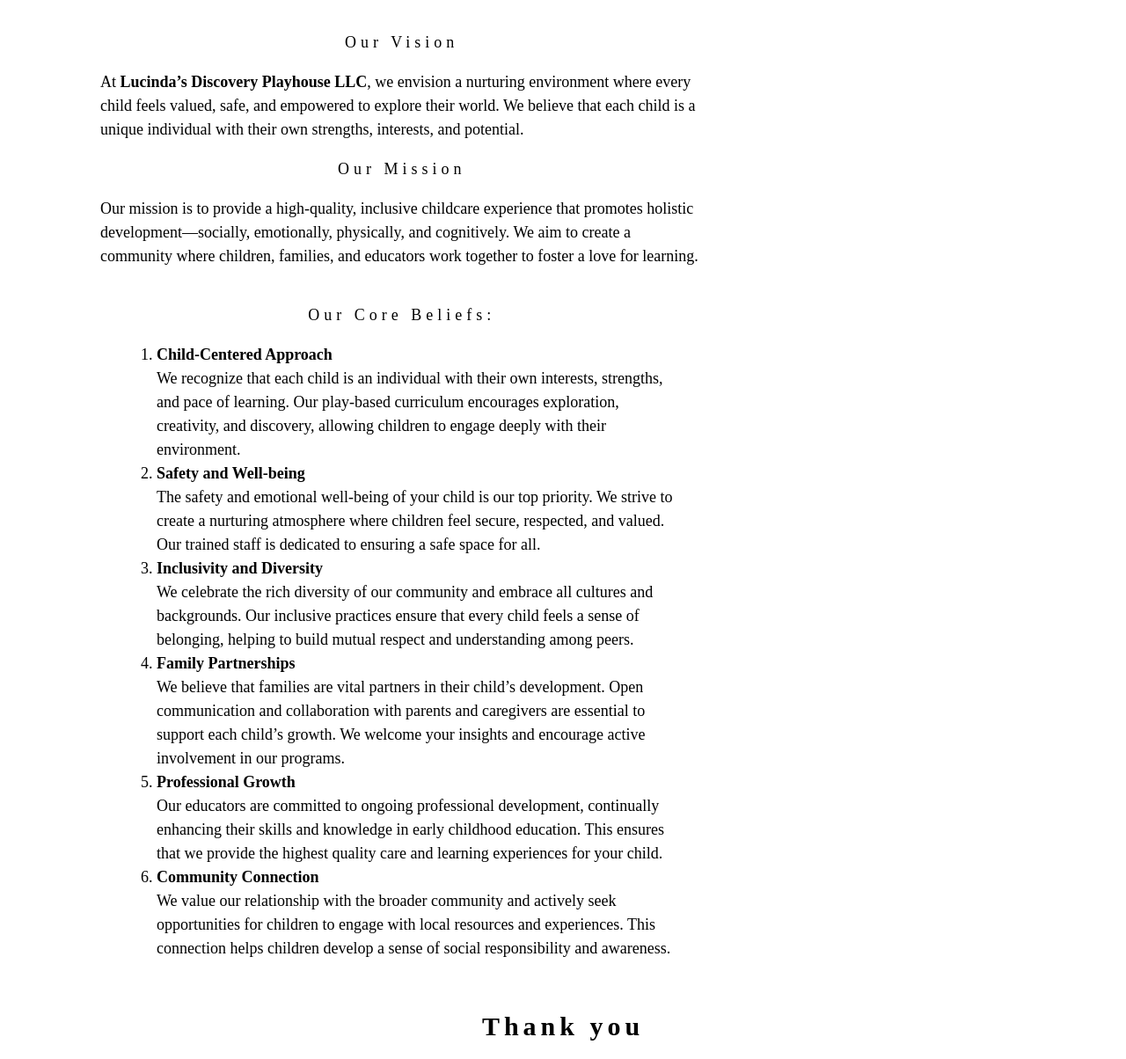
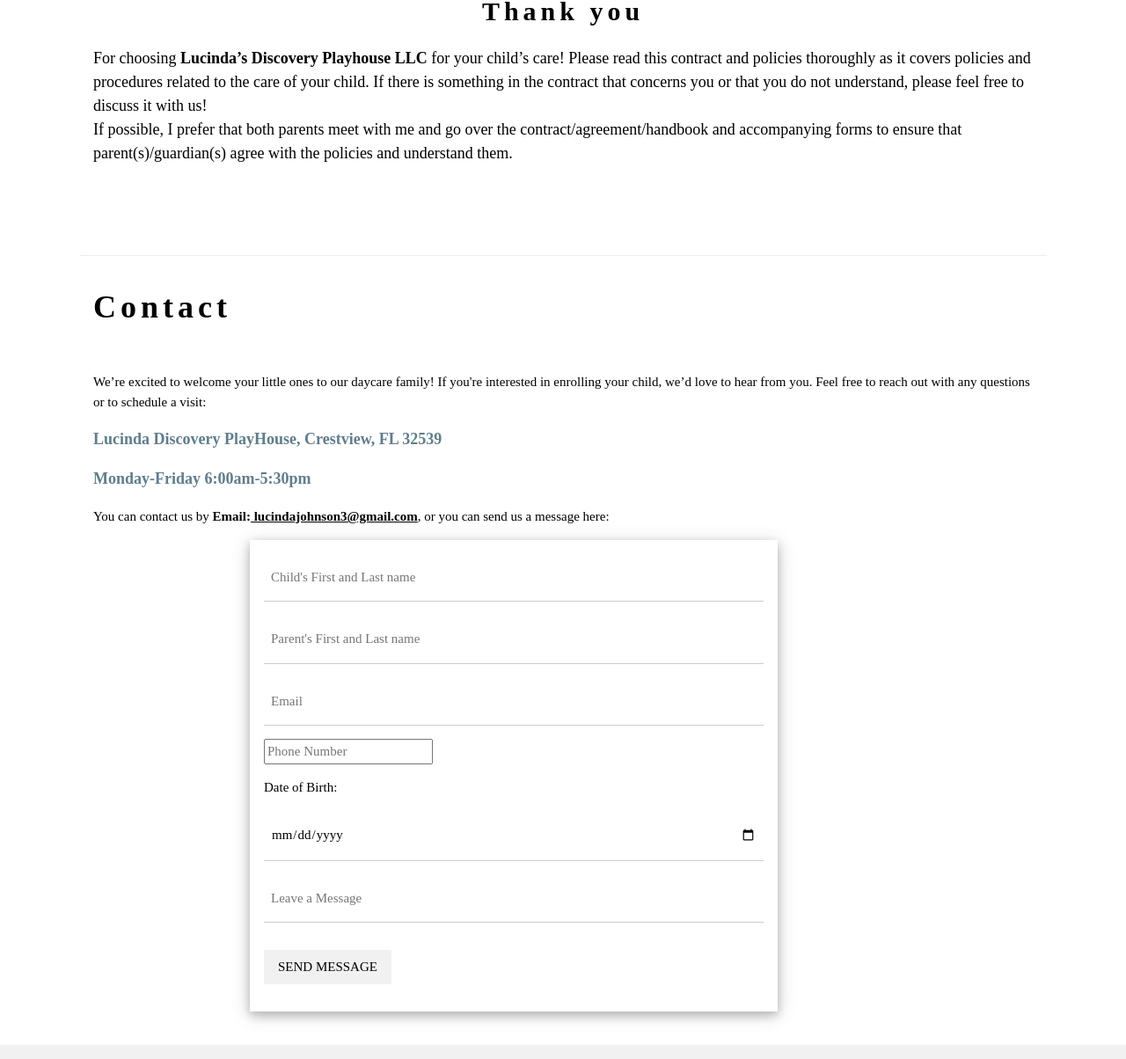
Before and after one commit to angeltee123/ldph, a plain HTML site: page subpage/contact.html in a window 1280 px wide. Shown: the part 749-1953 px from the top of the page at 88% size. Drawn offline with nearby package versions, Linux system fonts and the light colour scheme.

Commit message:
Update contact.html

```diff
--- a/subpage/contact.html
+++ b/subpage/contact.html
@@ -47,27 +47,6 @@ h1, h2, h3, h4, h5, h6 {
     </div>
 -->
 
-
-    <div class="w3-col m8 w3-padding-large">
-      <h1 class="w3-center">My Childcare Philosophy</h1><br>
-      <h5 class="w3-center">Our Vision</h5>
-      <p class="w3-large">At <b>Lucinda’s Discovery Playhouse LLC</b>, we envision a nurturing environment where every child feels valued, safe, and empowered to explore their world. We believe that each child is a unique individual with their own strengths, interests, and potential.</p>
-      <h5 class="w3-center">Our Mission</h5>
-      <p class="w3-large">Our mission is to provide a high-quality, inclusive childcare experience that promotes holistic development—socially, emotionally, physically, and cognitively. We aim to create a community where children, families, and educators work together to foster a love for learning.</p>
-      <div class="w3-padding-large">
-        <h5 class="w3-center">Our Core Beliefs:</h5>
-        <ol class="w3-large" type="1">
-          <li><b>Child-Centered Approach</b><br>We recognize that each child is an individual with their own interests, strengths, and pace of learning. Our play-based curriculum encourages exploration, creativity, and discovery, allowing children to engage deeply with their environment.</li>
-          <li><b>Safety and Well-being</b><br>The safety and emotional well-being of your child is our top priority. We strive to create a nurturing atmosphere where children feel secure, respected, and valued. Our trained staff is dedicated to ensuring a safe space for all.</li>
-          <li><b>Inclusivity and Diversity</b><br>We celebrate the rich diversity of our community and embrace all cultures and backgrounds. Our inclusive practices ensure that every child feels a sense of belonging, helping to build mutual respect and understanding among peers.</li>
-          <li><b>Family Partnerships</b><br>We believe that families are vital partners in their child’s development. Open communication and collaboration with parents and caregivers are essential to support each child’s growth. We welcome your insights and encourage active involvement in our programs.</li>
-          <li><b>Professional Growth</b><br>Our educators are committed to ongoing professional development, continually enhancing their skills and knowledge in early childhood education. This ensures that we provide the highest quality care and learning experiences for your child.</li>
-          <li><b>Community Connection</b><br>We value our relationship with the broader community and actively seek opportunities for children to engage with local resources and experiences. This connection helps children develop a sense of social responsibility and awareness.</li>
-        </ol>
-      </div>
-    </div>
-  </div>
-  <hr>
   <div class="w3-container w3-padding-64" id="contact">
     <h2 class="w3-center"><b>Thank you</b></h2>
     <p class="w3-large">For choosing <b>Lucinda’s Discovery Playhouse LLC</b> for your child’s care! Please read this contract and policies thoroughly as it covers policies and procedures related to the care of your child. If there is something in the contract that concerns you or that you do not understand, please feel free to discuss it with us!
@@ -76,25 +55,56 @@ h1, h2, h3, h4, h5, h6 {
   </div>
   <hr>
 
+
   <!-- Contact Section -->
-  <div class="w3-container w3-padding-64">
+  <div class="w3-container">
     <h1><b>Contact</b></h1>
     <br>
     <p>We’re excited to welcome your little ones to our daycare family! If you're interested in enrolling your child, we’d love to hear from you. Feel free to reach out with any questions or to schedule a visit:</p>
     <p class="w3-text-blue-grey w3-large"><b>Lucinda Discovery PlayHouse, Crestview, FL 32539</b></p>
     <p class="w3-text-blue-grey w3-large"><b>Monday-Friday 6:00am-5:30pm</b></p>
     <p>You can contact us by <b>Email:<a href="mailto:lucindajohnson3@gmail.com"> lucindajohnson3@gmail.com</b></a>, or you can send us a message here:</p>
+
+<div class="w3-row">
+
+<div class="w3-col m2">
+<p></p>
+</div>
+
+<div class="w3-col m8 w3-container w3-card-4" style="max-width:600px">
+
     <form action="/action_page.php" target="_blank">
-      <p><input class="w3-input w3-padding-16" type="text" placeholder="Name" required name="Name"></p>
-      <p><input class="w3-input w3-padding-16" type="number" placeholder="How many people" required name="People"></p>
-      <p><input class="w3-input w3-padding-16" type="datetime-local" placeholder="Date and time" required name="date" value="2020-11-16T20:00"></p>
-      <p><input class="w3-input w3-padding-16" type="text" placeholder="Message \ Special requirements" required name="Message"></p>
+
+		<p><input class="w3-input w3-padding-16" type="text" placeholder="Child's First and Last name" required name="Child's Name"></p>
+
+		<p><input class="w3-input w3-padding-16" type="text" placeholder="Parent's First and Last name" required name="Parent's Name"></p>
+
+		<p><input class="w3-input w3-padding-16" type="email" placeholder="Email" required name="Email"></p>
+
+      <p><input type="tel" id="phone" name="phone" placeholder="Phone Number" pattern="[0-9]{3}-[0-9]{3}-[0-9]{4}" required></p>
+
+		<label for="DOB">Date of Birth:</label>
+
+      <p><input class="w3-input w3-padding-16" type="date" placeholder="DOB" required name="DOB" ></p>
+
+      <p><input class="w3-input w3-padding-16" type="text" placeholder="Leave a Message" name="Message"></p>
+
       <p><button class="w3-button w3-light-grey w3-section" type="submit">SEND MESSAGE</button></p>
+
     </form>
   </div>
+</div>
+
+<div class="w3-col m2">
+<p></p>
+</div>
+
+</div>
 
 <!-- End page content -->
 </div>
+
+</br>
 
 <!-- Footer -->
 <footer class="w3-center w3-light-grey w3-padding-32">
```
